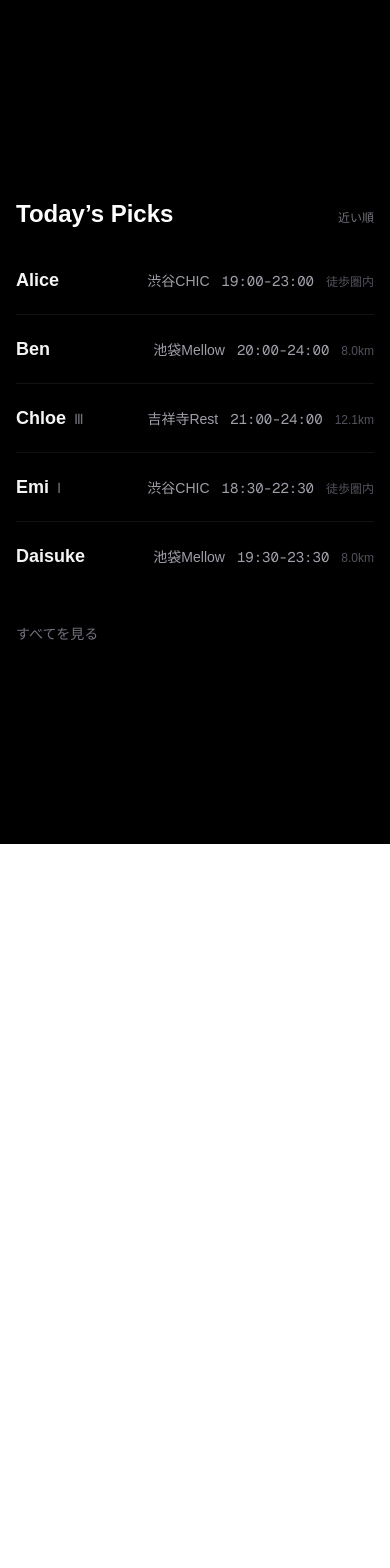
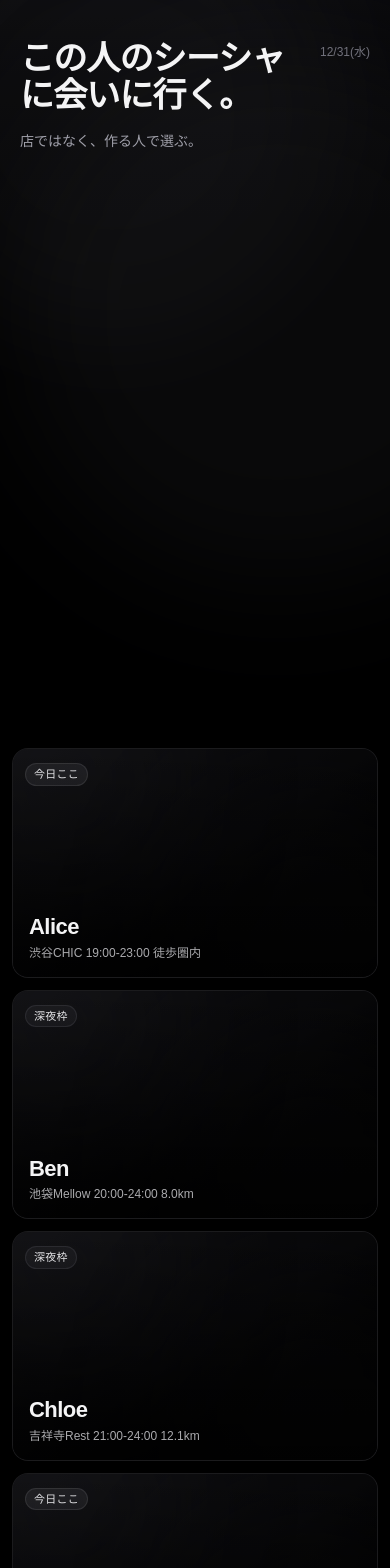
Before and after one commit to enganche1988/shisha-player, a Next.js app: page / in a window 390 px wide. Shown: the top 1568 px of the page. Before the commit the page ends 844 px from the top, so only its background shows below. Built offline with nearby package versions, Linux system fonts and the light colour scheme; no server answers.

Commit message:
ui: hero-first top with overlapping picks cards

```diff
--- a/src/app/page.tsx
+++ b/src/app/page.tsx
@@ -2,7 +2,7 @@ export const dynamic = "force-dynamic";
 export const revalidate = 0;
 
 import { getPrisma } from "@/lib/prisma";
-import { PicksWithAll } from "./picks.client";
+import { PicksHeroCards } from "./picks-hero.client";
 
 type PickRow = {
   slug: string;
@@ -13,16 +13,6 @@ type PickRow = {
   lat?: number;
   lng?: number;
   score?: number;
-};
-
-type TodayRow = {
-  slug: string;
-  displayName: string;
-  shop: string;
-  start: string;
-  end: string;
-  lat?: number;
-  lng?: number;
 };
 
 const fallbackPicks: PickRow[] = [
@@ -78,38 +68,6 @@ const fallbackPicks: PickRow[] = [
   },
 ];
 
-const fallbackTodayAll: TodayRow[] = [
-  // Shibuya
-  { slug: "alice", displayName: "Alice", shop: "渋谷CHIC", start: "19:00", end: "23:00", lat: 35.658034, lng: 139.701636 },
-  { slug: "emi", displayName: "Emi", shop: "渋谷CHIC", start: "18:30", end: "22:30", lat: 35.658034, lng: 139.701636 },
-  { slug: "fuji", displayName: "Fuji", shop: "渋谷CHIC", start: "21:00", end: "24:00", lat: 35.658034, lng: 139.701636 },
-  { slug: "haru", displayName: "Haru", shop: "渋谷CHIC", start: "23:00", end: "24:00", lat: 35.658034, lng: 139.701636 },
-  // Ikebukuro
-  { slug: "ben", displayName: "Ben", shop: "池袋Mellow", start: "20:00", end: "24:00", lat: 35.729503, lng: 139.7109 },
-  { slug: "daisuke", displayName: "Daisuke", shop: "池袋Mellow", start: "19:30", end: "23:30", lat: 35.729503, lng: 139.7109 },
-  { slug: "yuzu", displayName: "Yuzu", shop: "池袋Mellow", start: "18:00", end: "21:00", lat: 35.729503, lng: 139.7109 },
-  { slug: "taichi", displayName: "Taichi", shop: "池袋Mellow", start: "21:00", end: "24:00", lat: 35.729503, lng: 139.7109 },
-  // Kichijoji
-  { slug: "chloe", displayName: "Chloe", shop: "吉祥寺Rest", start: "21:00", end: "24:00", lat: 35.703152, lng: 139.57978 },
-  { slug: "miku", displayName: "Miku", shop: "吉祥寺Rest", start: "19:00", end: "21:00", lat: 35.703152, lng: 139.57978 },
-  { slug: "akira", displayName: "Akira", shop: "吉祥寺Rest", start: "23:00", end: "24:00", lat: 35.703152, lng: 139.57978 },
-  // Add more (dummy) to exceed 20
-  { slug: "rio", displayName: "Rio", shop: "渋谷CHIC", start: "19:00", end: "21:00", lat: 35.658034, lng: 139.701636 },
-  { slug: "sena", displayName: "Sena", shop: "渋谷CHIC", start: "21:00", end: "23:00", lat: 35.658034, lng: 139.701636 },
-  { slug: "noa", displayName: "Noa", shop: "渋谷CHIC", start: "23:00", end: "24:00", lat: 35.658034, lng: 139.701636 },
-  { slug: "kana", displayName: "Kana", shop: "池袋Mellow", start: "19:00", end: "21:00", lat: 35.729503, lng: 139.7109 },
-  { slug: "ren", displayName: "Ren", shop: "池袋Mellow", start: "21:00", end: "23:00", lat: 35.729503, lng: 139.7109 },
-  { slug: "mei", displayName: "Mei", shop: "池袋Mellow", start: "23:00", end: "24:00", lat: 35.729503, lng: 139.7109 },
-  { slug: "kyo", displayName: "Kyo", shop: "吉祥寺Rest", start: "18:00", end: "21:00", lat: 35.703152, lng: 139.57978 },
-  { slug: "suzu", displayName: "Suzu", shop: "吉祥寺Rest", start: "19:00", end: "23:00", lat: 35.703152, lng: 139.57978 },
-  { slug: "lucas", displayName: "Lucas", shop: "吉祥寺Rest", start: "23:00", end: "24:00", lat: 35.703152, lng: 139.57978 },
-  { slug: "aya", displayName: "Aya", shop: "渋谷CHIC", start: "18:00", end: "22:00", lat: 35.658034, lng: 139.701636 },
-  { slug: "jin", displayName: "Jin", shop: "渋谷CHIC", start: "19:30", end: "23:30", lat: 35.658034, lng: 139.701636 },
-  { slug: "hikari", displayName: "Hikari", shop: "池袋Mellow", start: "18:30", end: "22:30", lat: 35.729503, lng: 139.7109 },
-  { slug: "leo", displayName: "Leo", shop: "池袋Mellow", start: "20:30", end: "24:00", lat: 35.729503, lng: 139.7109 },
-  { slug: "mina", displayName: "Mina", shop: "吉祥寺Rest", start: "21:30", end: "24:00", lat: 35.703152, lng: 139.57978 },
-];
-
 async function getTodaysPicks(): Promise<PickRow[]> {
   const prisma = getPrisma();
   if (!prisma) return fallbackPicks;
@@ -149,53 +107,43 @@ async function getTodaysPicks(): Promise<PickRow[]> {
   }
 }
 
-async function getTodayAll(): Promise<TodayRow[]> {
-  const prisma = getPrisma();
-  if (!prisma) return fallbackTodayAll;
-  try {
-    const today = new Date();
-    today.setHours(0, 0, 0, 0);
-    const shifts = await prisma.shift.findMany({
-      where: { date: today },
-      include: { person: true, shop: true },
-    });
-    const pad2 = (n: number) => String(n).padStart(2, "0");
-    const rows: TodayRow[] = shifts.map((s) => {
-      const start = s.startTime ? new Date(s.startTime) : null;
-      const end = s.endTime ? new Date(s.endTime) : null;
-      const startStr = start ? `${pad2(start.getHours())}:${pad2(start.getMinutes())}` : "—";
-      const endStr = end ? `${pad2(end.getHours())}:${pad2(end.getMinutes())}` : "—";
-      const shopName = s.shop?.displayName ?? "—";
-      // crude coordinate mapping for MVP (fallback to undefined)
-      const coords =
-        shopName === "渋谷CHIC" ? { lat: 35.658034, lng: 139.701636 } :
-        shopName === "池袋Mellow" ? { lat: 35.729503, lng: 139.7109 } :
-        shopName === "吉祥寺Rest" ? { lat: 35.703152, lng: 139.57978 } :
-        null;
-      return {
-        slug: s.person.slug,
-        displayName: s.person.displayName,
-        shop: shopName,
-        start: startStr,
-        end: endStr,
-        lat: coords?.lat,
-        lng: coords?.lng,
-      };
-    });
-    return rows;
-  } catch {
-    return fallbackTodayAll;
-  }
-}
-
 export default async function HomePage() {
   const picks = await getTodaysPicks();
-  const todayAll = await getTodayAll();
+  const dateLabel = new Intl.DateTimeFormat("ja-JP", {
+    month: "2-digit",
+    day: "2-digit",
+    weekday: "short",
+  }).format(new Date());
+
   return (
-    <main className="min-h-screen bg-black flex flex-col items-center justify-center text-white">
-      <div className="w-full max-w-xl px-4 py-10">
-        <PicksWithAll picks={picks} todayAll={todayAll} />
-      </div>
+    <main className="bg-black text-white overflow-x-hidden">
+      <section className="relative min-h-[100svh] overflow-hidden">
+        <div className="absolute inset-0 bg-gradient-to-b from-zinc-950 via-black to-black" />
+        <div className="absolute -left-28 -top-28 h-[28rem] w-[28rem] rounded-full bg-zinc-800/25 blur-3xl" />
+        <div className="absolute -right-40 top-10 h-[34rem] w-[34rem] rounded-full bg-zinc-700/15 blur-3xl" />
+        <div className="absolute inset-x-0 bottom-0 h-44 bg-gradient-to-t from-black to-transparent" />
+
+        <div className="relative mx-auto w-full max-w-7xl px-5 pt-10 md:px-10 md:pt-14">
+          <div className="flex items-start justify-between gap-6">
+            <div className="min-w-0">
+              <h1 className="text-[34px] font-semibold leading-[1.1] tracking-tight text-zinc-100 md:text-[52px]">
+                この人のシーシャに会いに行く。
+              </h1>
+              <p className="mt-4 max-w-[28rem] text-sm text-zinc-400 md:text-base">
+                店ではなく、作る人で選ぶ。
+              </p>
+            </div>
+            <div className="mt-1 whitespace-nowrap text-xs text-zinc-500">
+              {dateLabel}
+            </div>
+          </div>
+        </div>
+      </section>
+
+      {/* Picks overlap the hero so the first row is partly “cut” on initial view */}
+      <section className="-mt-24 pb-10 md:-mt-32 md:pb-14">
+        <PicksHeroCards picks={picks} />
+      </section>
     </main>
   );
 }
--- /dev/null
+++ b/src/app/picks-hero.client.tsx
@@ -0,0 +1,154 @@
+"use client";
+
+import Link from "next/link";
+import { useEffect, useMemo, useState } from "react";
+
+type PickRow = {
+  slug: string;
+  displayName: string;
+  shop: string;
+  start: string;
+  end: string;
+  lat?: number;
+  lng?: number;
+};
+
+const SHIBUYA = { lat: 35.658034, lng: 139.701636 };
+
+function haversineKm(a: { lat: number; lng: number }, b: { lat: number; lng: number }) {
+  const R = 6371;
+  const dLat = ((b.lat - a.lat) * Math.PI) / 180;
+  const dLng = ((b.lng - a.lng) * Math.PI) / 180;
+  const lat1 = (a.lat * Math.PI) / 180;
+  const lat2 = (b.lat * Math.PI) / 180;
+  const x =
+    Math.sin(dLat / 2) * Math.sin(dLat / 2) +
+    Math.cos(lat1) * Math.cos(lat2) * Math.sin(dLng / 2) * Math.sin(dLng / 2);
+  const c = 2 * Math.atan2(Math.sqrt(x), Math.sqrt(1 - x));
+  return R * c;
+}
+
+function toMinutes(hhmm: string): number | null {
+  const m = /^(\d{1,2}):(\d{2})$/.exec(hhmm);
+  if (!m) return null;
+  const h = Number(m[1]);
+  const mm = Number(m[2]);
+  if (!Number.isFinite(h) || !Number.isFinite(mm)) return null;
+  return h * 60 + mm;
+}
+
+function nowMinutes(): number {
+  const d = new Date();
+  return d.getHours() * 60 + d.getMinutes();
+}
+
+function inRangeNow(start: string, end: string): boolean {
+  const s0 = toMinutes(start);
+  const e0 = toMinutes(end);
+  if (s0 == null || e0 == null) return false;
+
+  let s = s0;
+  let e = e0;
+  let n = nowMinutes();
+
+  // overnight: 23:00-24:00 or 23:00-02:00 style
+  if (e <= s) e += 1440;
+  if (n < s) n += 1440;
+  return n >= s && n <= e;
+}
+
+function isLateSlot(start: string, end: string): boolean {
+  const s = toMinutes(start);
+  const e = toMinutes(end);
+  if (s == null || e == null) return false;
+  // treat "24:00" as 1440; if end is smaller it crosses midnight anyway
+  return s >= 23 * 60 || e >= 24 * 60 || e <= s;
+}
+
+function statusTag(p: PickRow): { label: string; tone: string } {
+  if (inRangeNow(p.start, p.end)) {
+    return { label: "出勤中", tone: "border-white/10 bg-white/10 text-zinc-100" };
+  }
+  if (isLateSlot(p.start, p.end)) {
+    return { label: "深夜枠", tone: "border-zinc-500/20 bg-zinc-500/10 text-zinc-200" };
+  }
+  return { label: "今日ここ", tone: "border-zinc-400/15 bg-zinc-400/10 text-zinc-200" };
+}
+
+function kmLabel(km: number | null): string {
+  if (km == null) return "—";
+  const s = km.toFixed(1);
+  if (s === "0.0") return "徒歩圏内";
+  return `${s}km`;
+}
+
+export function PicksHeroCards({ picks }: { picks: PickRow[] }) {
+  const [loc, setLoc] = useState<{ lat: number; lng: number }>(SHIBUYA);
+
+  useEffect(() => {
+    if (!navigator.geolocation) return;
+    navigator.geolocation.getCurrentPosition(
+      (p) => setLoc({ lat: p.coords.latitude, lng: p.coords.longitude }),
+      () => {
+        // keep fallback
+      },
+      { enableHighAccuracy: false, timeout: 2500, maximumAge: 60_000 }
+    );
+  }, []);
+
+  const computed = useMemo(() => {
+    return picks.map((p) => {
+      const has = p.lat != null && p.lng != null;
+      const km = has ? haversineKm(loc, { lat: p.lat!, lng: p.lng! }) : null;
+      return { ...p, _km: km };
+    });
+  }, [picks, loc]);
+
+  return (
+    <div className="mx-auto w-full max-w-7xl px-3 md:px-10">
+      <div className="grid grid-cols-1 gap-3 md:grid-cols-3 md:gap-4">
+        {computed.map((p) => {
+          const tag = statusTag(p);
+          const meta = `${p.shop}  ${p.start}-${p.end}  ${kmLabel(p._km)}`;
+          return (
+            <Link
+              key={`${p.slug}-${p.shop}-${p.start}`}
+              href={`/people/${p.slug}`}
+              className="group relative overflow-hidden rounded-2xl border border-zinc-800/60 bg-zinc-950 shadow-[0_0_0_1px_rgba(0,0,0,0.2)]"
+            >
+              <div className="absolute inset-0">
+                <div className="absolute inset-0 bg-gradient-to-br from-zinc-900 via-zinc-950 to-black" />
+                <div className="absolute -left-16 -top-20 h-56 w-56 rounded-full bg-zinc-700/20 blur-3xl" />
+                <div className="absolute -bottom-24 -right-20 h-72 w-72 rounded-full bg-zinc-600/10 blur-3xl" />
+                <div className="absolute inset-0 bg-black/35" />
+              </div>
+
+              <div className="relative aspect-[16/10] md:aspect-[4/5]">
+                <div className="absolute inset-0 bg-gradient-to-t from-black/75 via-black/35 to-transparent" />
+
+                <div className="absolute left-3 top-3">
+                  <span className={"inline-flex items-center rounded-full border px-2 py-0.5 text-[11px] tracking-wide " + tag.tone}>
+                    {tag.label}
+                  </span>
+                </div>
+
+                <div className="absolute inset-x-0 bottom-0 p-4">
+                  <div className="text-[22px] font-semibold leading-tight tracking-tight text-zinc-100 md:text-[26px]">
+                    {p.displayName}
+                  </div>
+                  <div className="mt-1 text-xs text-zinc-300/80">
+                    {meta}
+                  </div>
+                </div>
+
+                <div className="pointer-events-none absolute inset-0 opacity-0 transition-opacity duration-300 group-hover:opacity-100">
+                  <div className="absolute inset-0 bg-white/5" />
+                </div>
+              </div>
+            </Link>
+          );
+        })}
+      </div>
+    </div>
+  );
+}
```
